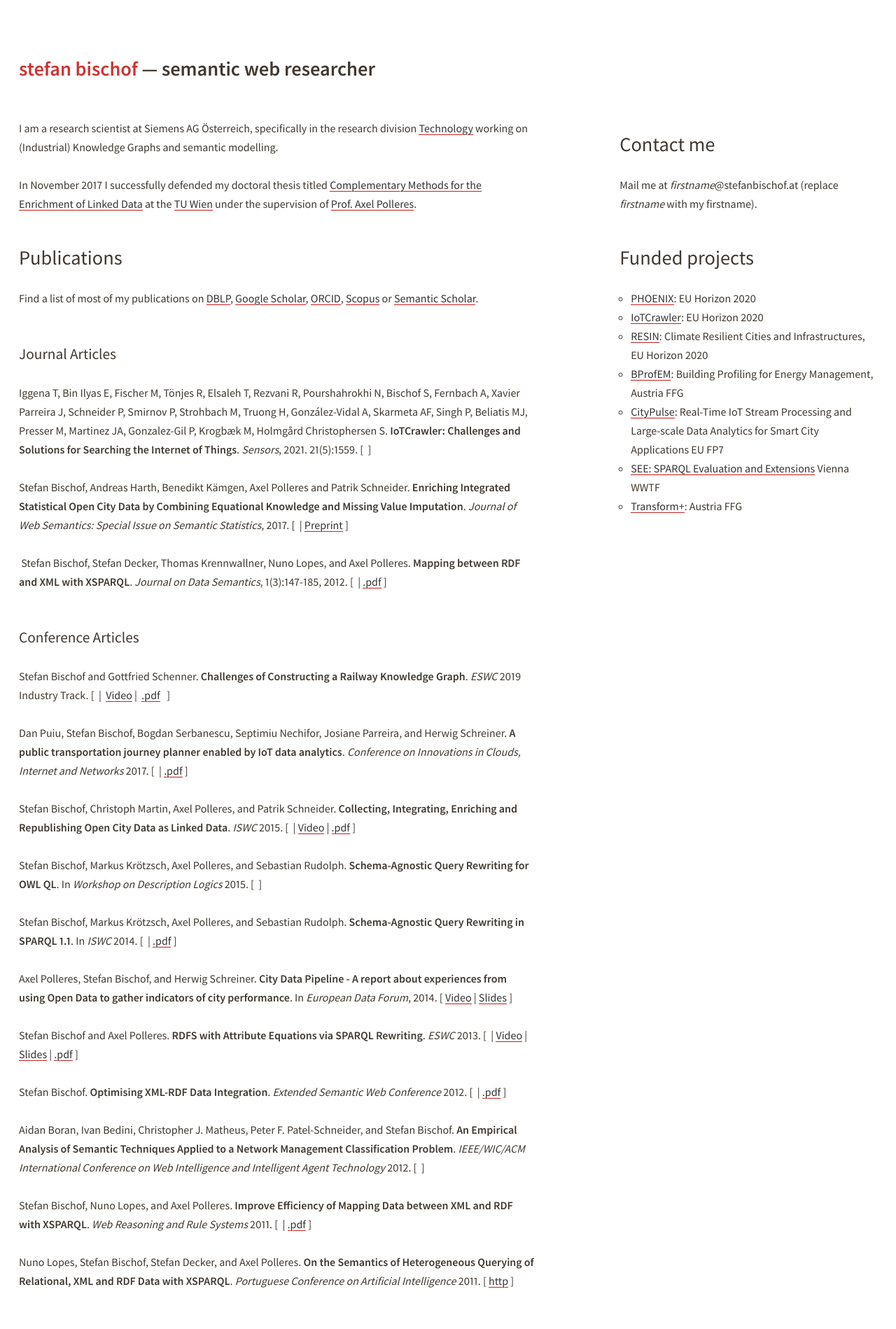
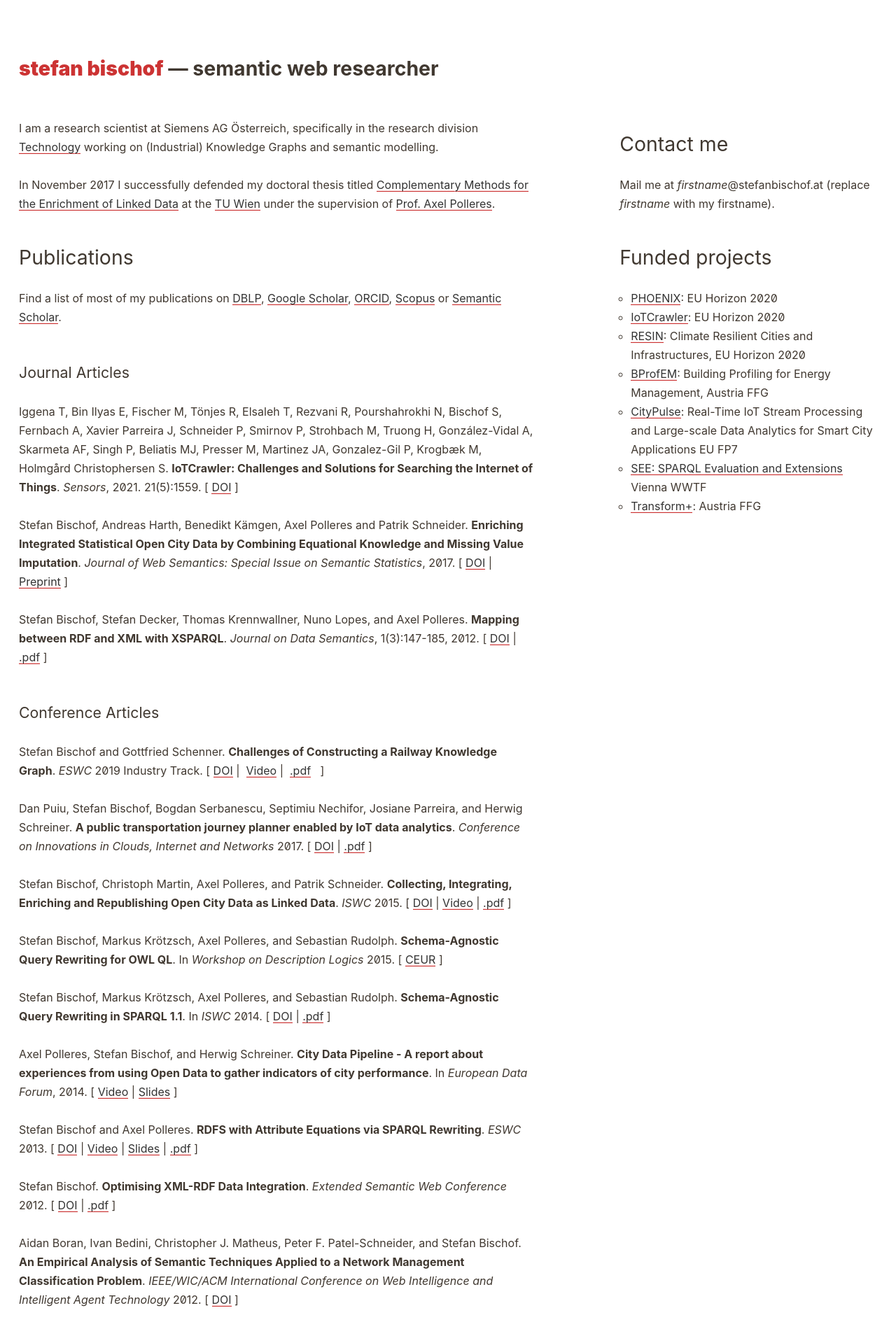
Before and after one commit to stefanbischof/stefanbischof.github.io, a Jekyll site: the page built from index.html, in a window 1280 px wide. Shown: the top 1899 px of the page at 70% size. Built offline with Jekyll 4.4.1, drawn with Linux system fonts in a browser that asks for light colours; a style sheet for code colours, icons or effects is not loaded; some of the changed text lies outside the part shown.

Commit message:
use system fonts instead of web fonts

```diff
--- a/_includes/head.html
+++ b/_includes/head.html
@@ -6,10 +6,8 @@
   <title>{% if page.title %}{{ page.title }}{% else %}{{ site.title }}{% endif %}</title>
 
   {% seo title=false %}
-  <link href="https://fonts.googleapis.com/css?family=Source+Sans+Pro:400,600&display=swap" rel="stylesheet">
 
   <link rel="stylesheet" href="{{ "/css/style.css" | prepend: site.baseurl }}" />
   <link rel="canonical" href="{{ page.url | replace:'index.html','' | prepend: site.baseurl | prepend: site.url }}" />
   <link rel="alternate" type="application/rss+xml" title="{{ site.title }}" href="{{ "/feed.xml" | prepend: site.baseurl | prepend: site.url }}" />
-  <link rel="stylesheet" href="//cdn.rawgit.com/jpswalsh/academicons/master/css/academicons.min.css">
 </head>
--- a/css/style.scss
+++ b/css/style.scss
@@ -9,7 +9,11 @@
 $gutter:   10%;
 $big-scale:    4/3;
 $small-scale: 6/5;
-$sansfont:  'Source Sans Pro', 'Open Sans', 'Droid Serif', 'Source Sans Pro', Helvetica Neue, Helvetica, Arial, sans-serif;
+$sansfont: -apple-system, BlinkMacSystemFont,
+"Segoe UI", "Roboto", "Oxygen",
+"Ubuntu", "Cantarell", "Fira Sans",
+"Droid Sans", "Helvetica Neue", sans-serif;
+
 $seriffont: 'Playfair Display', serif;
 $highlight: #c33;
 @mixin baseline-before($lh) {
@@ -75,7 +79,6 @@
 }
 body {
 margin: 0 auto;
-font-family: Crimson Text, Georgia, Times New Roman, serif;
 font-family: $sansfont;
 font-variant-numeric: oldstyle-nums proportional-nums slashed-zero;
 font-variant-ligatures: common-ligatures  contextual;
@@ -179,9 +182,6 @@
 background-image: linear-gradient(to top, transparent 0%, $highlight 1%, $highlight 5%, transparent 8%);
 text-shadow: white 0.1rem 0px 0px, white -0.1rem 0px 0px;
 }
-a[href*="doi.org"], a[href*="ceur-ws.org"] {
-background-image: none;
-}
 hr ~ * a {
 border-width: 0;
 }
--- a/index.html
+++ b/index.html
@@ -13,7 +13,7 @@
 </p>
 
 	 <h1>Publications</h1>
-<p>Find a list of most of my publications on <i class="ai ai-dblp"></i> <a href="https://dblp.org/pid/40/3609-2.html">DBLP</a>, <i class="ai ai-google-scholar"></i> <a href="https://scholar.google.com/citations?user=U8wSrHwAAAAJ">Google Scholar</a>, <i class="ai ai-orcid"></i> <a href="https://orcid.org/0000-0001-9521-8907">ORCID</a>, <a href="https://www.scopus.com/authid/detail.uri?authorId=6701506511">Scopus</a> or <i class="ai ai-semantic-scholar"></i> <a href="https://www.semanticscholar.org/author/Stefan-Bischof/143877076">Semantic Scholar</a>.</p>
+<p>Find a list of most of my publications on <a href="https://dblp.org/pid/40/3609-2.html">DBLP</a>, <a href="https://scholar.google.com/citations?user=U8wSrHwAAAAJ">Google Scholar</a>, <a href="https://orcid.org/0000-0001-9521-8907">ORCID</a>, <a href="https://www.scopus.com/authid/detail.uri?authorId=6701506511">Scopus</a> or <a href="https://www.semanticscholar.org/author/Stefan-Bischof/143877076">Semantic Scholar</a>.</p>
 
 {% include_relative mypublications.html %}
 
--- a/mypublications.html
+++ b/mypublications.html
@@ -1,55 +1,55 @@
 <h2>Journal Articles</h2>
 
-<p><a id="Iggena2021"></a>Iggena T, Bin Ilyas E, Fischer M, Tönjes R, Elsaleh T, Rezvani R, Pourshahrokhi N, Bischof S, Fernbach A, Xavier Parreira J, Schneider P, Smirnov P, Strohbach M, Truong H, González-Vidal A, Skarmeta AF, Singh P, Beliatis MJ, Presser M, Martinez JA, Gonzalez-Gil P, Krogbæk M, Holmgård Christophersen S. <b>IoTCrawler: Challenges and Solutions for Searching the Internet of Things</b>. <em>Sensors</em>, 2021. 21(5):1559. [&nbsp;<a href="https://doi.org/10.3390/s21051559"><i class="ai ai-doi"></i></a>&nbsp;]</p>
+<p><a id="Iggena2021"></a>Iggena T, Bin Ilyas E, Fischer M, Tönjes R, Elsaleh T, Rezvani R, Pourshahrokhi N, Bischof S, Fernbach A, Xavier Parreira J, Schneider P, Smirnov P, Strohbach M, Truong H, González-Vidal A, Skarmeta AF, Singh P, Beliatis MJ, Presser M, Martinez JA, Gonzalez-Gil P, Krogbæk M, Holmgård Christophersen S. <b>IoTCrawler: Challenges and Solutions for Searching the Internet of Things</b>. <em>Sensors</em>, 2021. 21(5):1559. [&nbsp;<a href="https://doi.org/10.3390/s21051559">DOI</a>&nbsp;]</p>
 
-<p><a id="BHKPS"></a>Stefan Bischof, Andreas Harth, Benedikt Kämgen, Axel Polleres and Patrik Schneider. <b>Enriching Integrated Statistical Open City Data by Combining Equational Knowledge and Missing Value Imputation</b>. <em>Journal of Web Semantics: Special Issue on Semantic Statistics</em>, 2017. [&nbsp;<a href="https://doi.org/10.1016/j.websem.2017.09.003"><i class="ai ai-doi"></i></a> | <a href="https://papers.ssrn.com/sol3/papers.cfm?abstract_id=3199313">Preprint</a>&nbsp;]</p>
+<p><a id="BHKPS"></a>Stefan Bischof, Andreas Harth, Benedikt Kämgen, Axel Polleres and Patrik Schneider. <b>Enriching Integrated Statistical Open City Data by Combining Equational Knowledge and Missing Value Imputation</b>. <em>Journal of Web Semantics: Special Issue on Semantic Statistics</em>, 2017. [&nbsp;<a href="https://doi.org/10.1016/j.websem.2017.09.003">DOI</a> | <a href="https://papers.ssrn.com/sol3/papers.cfm?abstract_id=3199313">Preprint</a>&nbsp;]</p>
 
-<p><a id="BischofDeckerKrennwallnerEtAl2012a"></a><i class="ai ai-springer-square"></i> Stefan Bischof, Stefan Decker, Thomas Krennwallner, Nuno Lopes, and Axel Polleres. <b>Mapping between RDF and XML with XSPARQL</b>. <em>Journal on Data Semantics</em>, 1(3):147-185, 2012. [&nbsp;<a href="https://dx.doi.org/10.1007/s13740-012-0008-7"><i class="ai ai-doi"></i></a>&nbsp;| <a href="pdf/jds2012-xsparql.pdf">.pdf</a>&nbsp;]</p>
+<p><a id="BischofDeckerKrennwallnerEtAl2012a"></a>Stefan Bischof, Stefan Decker, Thomas Krennwallner, Nuno Lopes, and Axel Polleres. <b>Mapping between RDF and XML with XSPARQL</b>. <em>Journal on Data Semantics</em>, 1(3):147-185, 2012. [&nbsp;<a href="https://dx.doi.org/10.1007/s13740-012-0008-7">DOI</a>&nbsp;| <a href="pdf/jds2012-xsparql.pdf">.pdf</a>&nbsp;]</p>
 
 <h2>Conference Articles</h2>
 
-<p><a id="BischofSchenner2019"></a>Stefan Bischof and Gottfried Schenner. <b>Challenges of Constructing a Railway Knowledge Graph</b>. <em>ESWC</em> 2019 Industry Track. [&nbsp;<a href="https://doi.org/10.1007/978-3-030-32327-1_44"><i class="ai ai-doi"></i></a>&nbsp;|&nbsp; <a href="http://videolectures.net/eswc2019_bischof_constructing_railway/">Video</a>&nbsp;|&nbsp; <a href="pdf/bisc_sche_2019.pdf">.pdf</a> &nbsp; ]</p>
+<p><a id="BischofSchenner2019"></a>Stefan Bischof and Gottfried Schenner. <b>Challenges of Constructing a Railway Knowledge Graph</b>. <em>ESWC</em> 2019 Industry Track. [&nbsp;<a href="https://doi.org/10.1007/978-3-030-32327-1_44">DOI</a>&nbsp;|&nbsp; <a href="http://videolectures.net/eswc2019_bischof_constructing_railway/">Video</a>&nbsp;|&nbsp; <a href="pdf/bisc_sche_2019.pdf">.pdf</a> &nbsp; ]</p>
 
-<p><a id="puiu2017public"></a>Dan Puiu, Stefan Bischof, Bogdan Serbanescu, Septimiu Nechifor, Josiane Parreira, and Herwig Schreiner. <b>A public transportation journey planner enabled by IoT data analytics</b>. <em>Conference on Innovations in Clouds, Internet and Networks</em> 2017. [&nbsp;<a href="https://dx.doi.org/10.1109/ICIN.2017.7899440"><i class="ai ai-doi"></i></a>&nbsp;| <a href="pdf/puiu-etal-2017.pdf">.pdf</a>&nbsp;]</p>
+<p><a id="puiu2017public"></a>Dan Puiu, Stefan Bischof, Bogdan Serbanescu, Septimiu Nechifor, Josiane Parreira, and Herwig Schreiner. <b>A public transportation journey planner enabled by IoT data analytics</b>. <em>Conference on Innovations in Clouds, Internet and Networks</em> 2017. [&nbsp;<a href="https://dx.doi.org/10.1109/ICIN.2017.7899440">DOI</a>&nbsp;| <a href="pdf/puiu-etal-2017.pdf">.pdf</a>&nbsp;]</p>
 
-<p><a id="BischofMartinPolleresEtAl2015a"></a>Stefan Bischof, Christoph Martin, Axel Polleres, and Patrik Schneider. <b>Collecting, Integrating, Enriching and Republishing Open City Data as Linked Data</b>. <em>ISWC</em> 2015. [&nbsp;<a href="https://dx.doi.org/10.1007/978-3-319-25010-6_4"><i class="ai ai-doi"></i></a>&nbsp;| <a href="http://videolectures.net/iswc2015_bischof_linked_data/">Video</a>&nbsp;| <a href="pdf/bisc-etal-2015ISWC.pdf">.pdf</a>&nbsp;]</p>
+<p><a id="BischofMartinPolleresEtAl2015a"></a>Stefan Bischof, Christoph Martin, Axel Polleres, and Patrik Schneider. <b>Collecting, Integrating, Enriching and Republishing Open City Data as Linked Data</b>. <em>ISWC</em> 2015. [&nbsp;<a href="https://dx.doi.org/10.1007/978-3-319-25010-6_4">DOI</a>&nbsp;| <a href="http://videolectures.net/iswc2015_bischof_linked_data/">Video</a>&nbsp;| <a href="pdf/bisc-etal-2015ISWC.pdf">.pdf</a>&nbsp;]</p>
 
-<p><a id="BischofKroetzschPolleresEtAl2015"></a>Stefan Bischof, Markus Kr&ouml;tzsch, Axel Polleres, and Sebastian Rudolph. <b>Schema-Agnostic Query Rewriting for OWL QL</b>. In <em>Workshop on Description Logics</em> 2015. [&nbsp;<a href="http://ceur-ws.org/Vol-1350/paper-12.pdf"><i class="ai ai-ceur"></i></a>&nbsp;]</p>
+<p><a id="BischofKroetzschPolleresEtAl2015"></a>Stefan Bischof, Markus Kr&ouml;tzsch, Axel Polleres, and Sebastian Rudolph. <b>Schema-Agnostic Query Rewriting for OWL QL</b>. In <em>Workshop on Description Logics</em> 2015. [&nbsp;<a href="http://ceur-ws.org/Vol-1350/paper-12.pdf">CEUR</a>&nbsp;]</p>
 
-<p><a id="BischofKroetzschPolleresEtAl2014"></a>Stefan Bischof, Markus Kr&ouml;tzsch, Axel Polleres, and Sebastian Rudolph. <b>Schema-Agnostic Query Rewriting in SPARQL 1.1</b>. In <em>ISWC</em> 2014. [&nbsp;<a href="https://dx.doi.org/10.1007/978-3-319-11964-9_37"><i class="ai ai-doi"></i></a>&nbsp;| <a href="pdf/bisc-etal-2014iswc.pdf">.pdf</a>&nbsp;]</p>
+<p><a id="BischofKroetzschPolleresEtAl2014"></a>Stefan Bischof, Markus Kr&ouml;tzsch, Axel Polleres, and Sebastian Rudolph. <b>Schema-Agnostic Query Rewriting in SPARQL 1.1</b>. In <em>ISWC</em> 2014. [&nbsp;<a href="https://dx.doi.org/10.1007/978-3-319-11964-9_37">DOI</a>&nbsp;| <a href="pdf/bisc-etal-2014iswc.pdf">.pdf</a>&nbsp;]</p>
 
 <p><a id="PolleresBischofSchreiner2014"></a>Axel Polleres, Stefan Bischof, and Herwig Schreiner. <b>City Data Pipeline - A report about experiences from using Open Data to gather indicators of city performance</b>. In <em>European Data Forum</em>, 2014. [&nbsp;<a href="http://videolectures.net/dataforum2014_polleres_open_data/">Video</a>&nbsp;| <a href="https://www.slideshare.net/EUDataForum/edf2014-talk-of-axel-polleres-full-professor-wu-vienna-university-of-economics-and-business-austria-city-data-pipeline-a-report-about-experiences-from-using-open-data-to-gather-indicators-of-city-performance">Slides</a>&nbsp;]</p>
 
-<p><a id="BischofPolleres2013"></a>Stefan Bischof and Axel Polleres. <b>RDFS with Attribute Equations via SPARQL Rewriting</b>. <em>ESWC</em> 2013. [&nbsp;<a href="https://dx.doi.org/10.1007/978-3-642-38288-8_23"><i class="ai ai-doi"></i></a>&nbsp;| <a href="http://videolectures.net/eswc2013_bischof_sparql_rewriting/">Video</a>&nbsp;| <a href="http://stefanbischof.at/publications/ESWC2013-slides.pdf">Slides</a>&nbsp;| <a href="pdf/bisc-etal-2013ESWC.pdf">.pdf</a>&nbsp;]</p>
+<p><a id="BischofPolleres2013"></a>Stefan Bischof and Axel Polleres. <b>RDFS with Attribute Equations via SPARQL Rewriting</b>. <em>ESWC</em> 2013. [&nbsp;<a href="https://dx.doi.org/10.1007/978-3-642-38288-8_23">DOI</a>&nbsp;| <a href="http://videolectures.net/eswc2013_bischof_sparql_rewriting/">Video</a>&nbsp;| <a href="http://stefanbischof.at/publications/ESWC2013-slides.pdf">Slides</a>&nbsp;| <a href="pdf/bisc-etal-2013ESWC.pdf">.pdf</a>&nbsp;]</p>
 
-<p><a id="Bischof2012"></a>Stefan Bischof. <b>Optimising XML-RDF Data Integration</b>. <em>Extended Semantic Web Conference</em> 2012. [&nbsp;<a href="https://dx.doi.org/10.1007/978-3-642-30284-8_67"><i class="ai ai-doi"></i></a>&nbsp;| <a href="pdf/bisc-2012-phd.pdf">.pdf</a>&nbsp;]</p>
+<p><a id="Bischof2012"></a>Stefan Bischof. <b>Optimising XML-RDF Data Integration</b>. <em>Extended Semantic Web Conference</em> 2012. [&nbsp;<a href="https://dx.doi.org/10.1007/978-3-642-30284-8_67">DOI</a>&nbsp;| <a href="pdf/bisc-2012-phd.pdf">.pdf</a>&nbsp;]</p>
 
-<p><a id="BoranBediniMatheusEtAl2012"></a>Aidan Boran, Ivan Bedini, Christopher&nbsp;J. Matheus, Peter&nbsp;F. Patel-Schneider, and Stefan Bischof. <b>An Empirical Analysis of Semantic Techniques Applied to a Network Management Classification Problem</b>. <em>IEEE/WIC/ACM International Conference on Web Intelligence and Intelligent Agent Technology</em> 2012. [&nbsp;<a href="https://www.computer.org/csdl/proceedings-article/wi-iat/2012/4880a090/12OmNxvwp18"><i class="ai ai-doi"></i></a>&nbsp;]</p>
+<p><a id="BoranBediniMatheusEtAl2012"></a>Aidan Boran, Ivan Bedini, Christopher&nbsp;J. Matheus, Peter&nbsp;F. Patel-Schneider, and Stefan Bischof. <b>An Empirical Analysis of Semantic Techniques Applied to a Network Management Classification Problem</b>. <em>IEEE/WIC/ACM International Conference on Web Intelligence and Intelligent Agent Technology</em> 2012. [&nbsp;<a href="https://www.computer.org/csdl/proceedings-article/wi-iat/2012/4880a090/12OmNxvwp18">DOI</a>&nbsp;]</p>
 
-<p><a id="BischofLopesPolleres2011"></a>Stefan Bischof, Nuno Lopes, and Axel Polleres. <b>Improve Efficiency of Mapping Data between XML and RDF with XSPARQL</b>. <em>Web Reasoning and Rule Systems</em> 2011. [&nbsp;<a href="https://dx.doi.org/10.1007/978-3-642-23580-1_17"><i class="ai ai-doi"></i></a>&nbsp;| <a href="pdf/bisc-etal-2011RR.pdf">.pdf</a>&nbsp;]</p>
+<p><a id="BischofLopesPolleres2011"></a>Stefan Bischof, Nuno Lopes, and Axel Polleres. <b>Improve Efficiency of Mapping Data between XML and RDF with XSPARQL</b>. <em>Web Reasoning and Rule Systems</em> 2011. [&nbsp;<a href="https://dx.doi.org/10.1007/978-3-642-23580-1_17">DOI</a>&nbsp;| <a href="pdf/bisc-etal-2011RR.pdf">.pdf</a>&nbsp;]</p>
 
 <p><a id="LopesBischofDeckerEtAl2011"></a>Nuno Lopes, Stefan Bischof, Stefan Decker, and Axel Polleres. <b>On the Semantics of Heterogeneous Querying of Relational, XML and RDF Data with XSPARQL</b>. <em>Portuguese Conference on Artificial Intelligence</em> 2011. [&nbsp;<a href="http://www.polleres.net/publications/lope-etal-2011EPIA.pdf">http</a>&nbsp;]</p>
 
 
 <h2>Workshop and Poster Articles</h2>
 
-<p><a id="BischofSchenner2020"></a>Stefan Bischof and Gottfried Schenner. <b>Towards a Railway Topology Ontology to Integrate and Query Rail Data Silos</b>. <em>Posters and Demos Track of ISWC</em> 2020. [&nbsp;<a href="http://ceur-ws.org/Vol-2721/paper588.pdf"><i class="ai ai-ceur"></i></a>&nbsp;| <a href="https://youtu.be/5D8i7IfxaHM">Video</a>&nbsp;]</p>
+<p><a id="BischofSchenner2020"></a>Stefan Bischof and Gottfried Schenner. <b>Towards a Railway Topology Ontology to Integrate and Query Rail Data Silos</b>. <em>Posters and Demos Track of ISWC</em> 2020. [&nbsp;<a href="http://ceur-ws.org/Vol-2721/paper588.pdf">CEUR</a>&nbsp;| <a href="https://youtu.be/5D8i7IfxaHM">Video</a>&nbsp;]</p>
 
-<p><a id="BischofSchennerSteyskalTaupe2018"></a>Stefan Bischof, Gottfried Schenner, Simon Steyskal and Richard Taupe. <b>Integrating Semantic Web Technologies and ASP for Product Configuration</b>. <em>Config Workshop</em> 2018. [&nbsp;<a href="http://ceur-ws.org/Vol-2220/10_CONFWS18_paper_9.pdf"><i class="ai ai-ceur"></i></a>&nbsp;]</p>
+<p><a id="BischofSchennerSteyskalTaupe2018"></a>Stefan Bischof, Gottfried Schenner, Simon Steyskal and Richard Taupe. <b>Integrating Semantic Web Technologies and ASP for Product Configuration</b>. <em>Config Workshop</em> 2018. [&nbsp;<a href="http://ceur-ws.org/Vol-2220/10_CONFWS18_paper_9.pdf">CEUR</a>&nbsp;]</p>
 
-<p><a id="Posada-Sanchez016"></a>M&oacute;nica Posada-S&aacute;nchez, Stefan Bischof, and Axel Polleres. <b>Extracting Geo-Semantics About Cities From OpenStreetMap</b>. <em>Posters and Demos Track of SEMANTiCS</em> 2016. [&nbsp;<a href="http://ceur-ws.org/Vol-1695/paper39.pdf"><i class="ai ai-ceur"></i></a>&nbsp;]</p>
+<p><a id="Posada-Sanchez016"></a>M&oacute;nica Posada-S&aacute;nchez, Stefan Bischof, and Axel Polleres. <b>Extracting Geo-Semantics About Cities From OpenStreetMap</b>. <em>Posters and Demos Track of SEMANTiCS</em> 2016. [&nbsp;<a href="http://ceur-ws.org/Vol-1695/paper39.pdf">CEUR</a>&nbsp;]</p>
 
-<p><a id="BischofMartinPolleresEtAl2015"></a>Stefan Bischof, Christoph Martin, Axel Polleres, and Patrik Schneider. <b>Open City Data Pipeline: Collecting, Integrating, and Predicting Open City Data</b>. <em>Workshop on Knowledge Discovery and Data Mining Meets Linked Open Data co-located with Extended Semantic Web Conference</em> 2015. [&nbsp;<a href="http://ceur-ws.org/Vol-1365/paper3.pdf"><i class="ai ai-ceur"></i></a>&nbsp;]</p>
+<p><a id="BischofMartinPolleresEtAl2015"></a>Stefan Bischof, Christoph Martin, Axel Polleres, and Patrik Schneider. <b>Open City Data Pipeline: Collecting, Integrating, and Predicting Open City Data</b>. <em>Workshop on Knowledge Discovery and Data Mining Meets Linked Open Data co-located with Extended Semantic Web Conference</em> 2015. [&nbsp;<a href="http://ceur-ws.org/Vol-1365/paper3.pdf">CEUR</a>&nbsp;]</p>
 
 <p><a id="Bischof2015"></a>Stefan Bischof <b>Improving Practical Reasoning on top of SPARQL</b>. <em>Doctoral Consortium of the International Conference on Web Reasoning and Rule Systems</em> 2015. [&nbsp;<a href="/pdf/bisc-2015RRDC.pdf">.pdf</a>&nbsp;]</p>
 
-<p><a id="DellAglioPolleresLopesEtAl2014"></a>Daniele Dell'Aglio, Axel Polleres, Nuno Lopes, and Stefan Bischof. <b>Querying the Web of Data with XSPARQL 1.1</b>. <em>ISWC2014 Developers Workshop</em> 2014. [&nbsp;<a href="http://ceur-ws.org/Vol-1268/paper19.pdf"><i class="ai ai-ceur"></i></a>&nbsp;]</p>
+<p><a id="DellAglioPolleresLopesEtAl2014"></a>Daniele Dell'Aglio, Axel Polleres, Nuno Lopes, and Stefan Bischof. <b>Querying the Web of Data with XSPARQL 1.1</b>. <em>ISWC2014 Developers Workshop</em> 2014. [&nbsp;<a href="http://ceur-ws.org/Vol-1268/paper19.pdf">CEUR</a>&nbsp;]</p>
 
-<p><a id="SchennerBischofPolleresEtAl2014"></a>Gottfried Schenner, Stefan Bischof, Axel Polleres, and Simon Steyskal. <b>Integrating Distributed Configurations with RDFS and SPARQL</b>. <em>Config Workshop</em> 2014. [&nbsp;<a href="http://ceur-ws.org/Vol-1220/02_confws2014_submission_3.pdf"><i class="ai ai-ceur"></i></a>&nbsp;]</p>
+<p><a id="SchennerBischofPolleresEtAl2014"></a>Gottfried Schenner, Stefan Bischof, Axel Polleres, and Simon Steyskal. <b>Integrating Distributed Configurations with RDFS and SPARQL</b>. <em>Config Workshop</em> 2014. [&nbsp;<a href="http://ceur-ws.org/Vol-1220/02_confws2014_submission_3.pdf">CEUR</a>&nbsp;]</p>
 
 <p><a id="BischofKarapantelakisNechiforEtAl2014"></a>Stefan Bischof, Athanasios Karapantelakis, Cosmin-Septimiu Nechifor, Amit Sheth, Alessandra Mileo, and Payam Barnaghi. <b>Semantic Modelling of Smart City Data</b>. <em>W3C Workshop on the Web of Things</em> 2014. [&nbsp;<a href="http://www.w3.org/2014/02/wot/papers/karapantelakis.pdf">.pdf</a>&nbsp;]</p>
 
-<p><a id="BischofPolleresSperl2013"></a>Stefan Bischof, Axel Polleres, and Simon Sperl. <b>City Data Pipeline - A System for Making Open Data Useful for Cities</b>. <em>I-SEMANTICS Posters &amp; Demonstrations Track</em> 2013. [&nbsp;<a href="http://ceur-ws.org/Vol-1026/paper10.pdf"><i class="ai ai-ceur"></i></a>&nbsp;]</p>
+<p><a id="BischofPolleresSperl2013"></a>Stefan Bischof, Axel Polleres, and Simon Sperl. <b>City Data Pipeline - A System for Making Open Data Useful for Cities</b>. <em>I-SEMANTICS Posters &amp; Demonstrations Track</em> 2013. [&nbsp;<a href="http://ceur-ws.org/Vol-1026/paper10.pdf">CEUR</a>&nbsp;]</p>
 
 <p><a id="LopesBischofErlingEtAl2010"></a>Nuno Lopes, Stefan Bischof, Orri Erling, Axel Polleres, Alexandre Passant, Diego Berrueta, Antonio Campos, J&eacute;r&ocirc;me Euzenat, Kingsley Idehen, Stefan Decker, St&eacute;phane Corlosquet, Jacek Kopecky, Janne Saarela, Thomas Krennwallner, Davide Palmisano, and Michal Zaremba. <b>RDF and XML: Towards a Unified Query Layer</b>. <em>W3C Workshop on RDF Next Steps</em> 2010. [&nbsp;<a href="http://www.w3.org/2009/12/rdf-ws/papers/ws10.pdf">.pdf</a>&nbsp;]</p>
 
@@ -66,11 +66,3 @@
 <p><a id="BischofKroetzschPolleresEtAl2014a"></a>Stefan Bischof, Markus Kr&ouml;tzsch, Axel Polleres, and Sebastian Rudolph. <b>Schema-Agnostic Query Rewriting in SPARQL 1.1: Technical report</b>. 2014. [&nbsp;<a href="http://stefanbischof.at/publications/iswc14/tr.pdf">.pdf</a>&nbsp;]</p>
 
 <!--p><a id="BischofDeckerKrennwallnerEtAl2012"></a>Stefan Bischof, Stefan Decker, Thomas Krennwallner, Nuno Lopes, and Axel Polleres. <b>Mapping between RDF and XML with XSPARQL</b>. Technical report, DERI, 2012. [&nbsp;<a href="http://www.deri.ie/fileadmin/documents/DERI-TR-2011-04-04.pdf">.pdf</a>&nbsp;] </p-->
-
-<!--
-<ul class="ai-ul">
- <li><span class="ai-li"><i class="ai ai-springer"></i></span>List icons can</li>
- <li><span class="ai-li"><i class="ai ai-ceur-square"></i></span>be used to</li>
- <li><span class="ai-li"><i class="ai ai-ieee-sqare"></i></span>replace bullets</li>
-</ul>
--->
```
